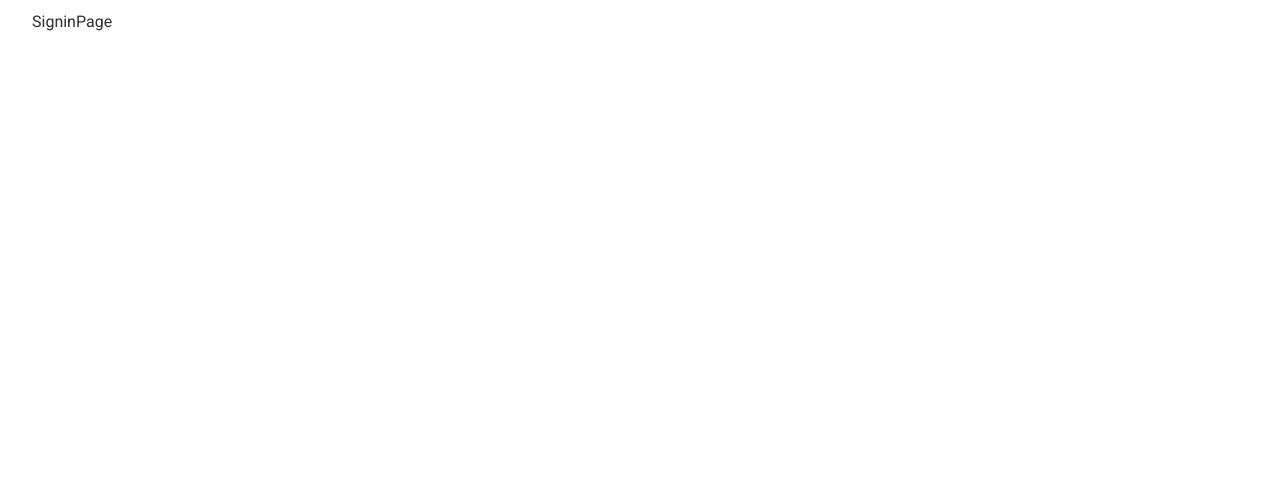
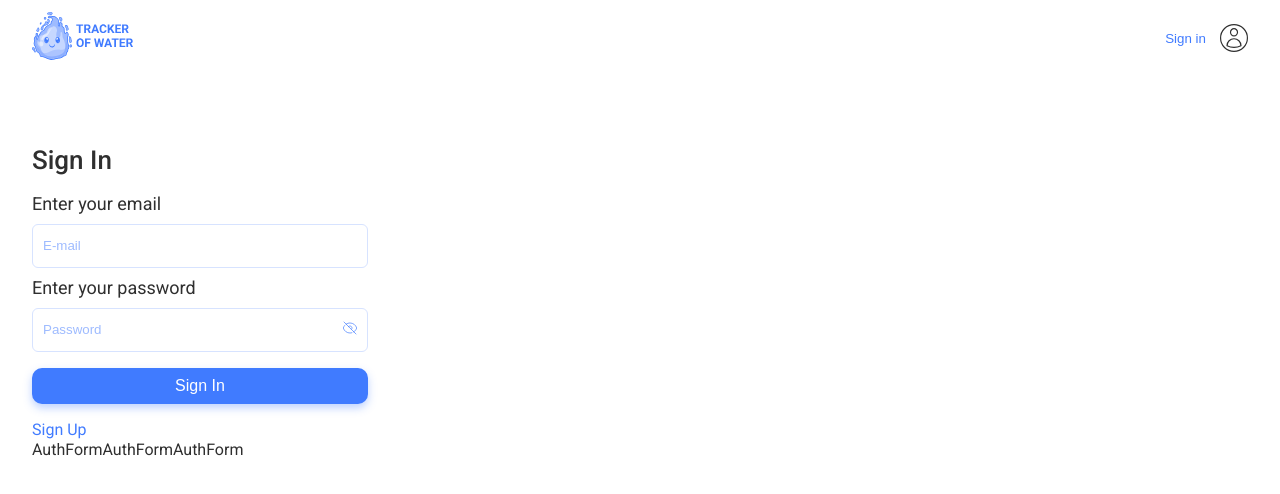
Before and after one commit to elias-291356/water-app, a React (Vite) app: page /sign-in in a window 1280 px wide. Shown: the top 494 px of the page. Built offline with nearby package versions, Linux system fonts and the light colour scheme.

Commit message:
basic css for signin just coppied from signup

```diff
--- a/src/pages/SigninPage/SigninPage.jsx
+++ b/src/pages/SigninPage/SigninPage.jsx
@@ -1,7 +1,73 @@
-import React from "react";
+import React, { useState } from "react";
+import AuthForm from "../../components/AuthForm/AuthForm";
+import Header from "../../components/Header/Header";
+// import { useDispatch } from "react-redux";
+import { useForm } from "react-hook-form";
+import sprite from "../../images/sprite.svg";
 
-const SigninPage = () => {
-  return <div>SigninPage</div>;
+import {
+  StyledAuthButton,
+  StyledForm,
+  StyledFormWrapper,
+  StyledLabel,
+  StyledSigninLink,
+  StyledSignUpTitle,
+  StyledSvgIconHide,
+  StyledWrapInput,
+  StyledInputEmail,
+  StyledInputPassword,
+} from "../SignupPage/SignupPageStyled";
+import { StyledInputInput } from "./SigninPageStyled";
+
+const SignupPage = () => {
+  // const dispatch = useDispatch();
+
+  const {
+    register,
+    handleSubmit,
+    formState: { errors },
+  } = useForm();
+  const onSubmit = (data) => console.log(data);
+  console.log(errors);
+
+  return (
+    <>
+      <Header />
+      <StyledFormWrapper>
+        <StyledSignUpTitle>Sign In</StyledSignUpTitle>
+        <StyledForm onSubmit={handleSubmit(onSubmit)}>
+          <StyledLabel>Enter your email</StyledLabel>
+          <StyledInputInput
+            name="email"
+            required
+            type="email"
+            placeholder="E-mail"
+            {...register("email", {
+              required: true,
+            })}
+          />
+          <StyledLabel>Enter your password</StyledLabel>
+          <StyledWrapInput>
+            <StyledInputInput
+              name="password"
+              type="password"
+              placeholder="Password"
+              {...register("password", {
+                required: true,
+              })}
+            />
+            <StyledSvgIconHide>
+              <use href={`${sprite}#icon-hide`}></use>
+            </StyledSvgIconHide>
+          </StyledWrapInput>
+
+          <StyledAuthButton type="submit">Sign In</StyledAuthButton>
+        </StyledForm>
+        <StyledSigninLink to="/sign-up">Sign Up</StyledSigninLink>
+        <AuthForm />
+      </StyledFormWrapper>
+    </>
+  );
 };
 
-export default SigninPage;
+export default SignupPage;
--- a/src/pages/SigninPage/SigninPageStyled.js
+++ b/src/pages/SigninPage/SigninPageStyled.js
@@ -0,0 +1,19 @@
+import { styled } from "styled-components";
+
+export const StyledInputInput = styled.input`
+  border-radius: 6px;
+  border-width: 1px;
+  border-style: solid;
+  padding: 12px 10px;
+  width: 280px;
+  height: 44px;
+  border-color: var(--secondary-light-sky);
+
+  &::placeholder {
+    color: var(--secondary-blue);
+  }
+
+  @media screen and (min-width: 768px) {
+    width: 336px;
+  }
+`;
--- a/src/pages/SignupPage/SignupPage.jsx
+++ b/src/pages/SignupPage/SignupPage.jsx
@@ -87,6 +87,7 @@ const SignupPage = () => {
         <StyledSignUpTitle>Sign Up</StyledSignUpTitle>
         <ErrorMessage>{emailError}</ErrorMessage>
         <StyledForm onSubmit={handleSubmit(onSubmit)}>
+          <StyledLabel>Enter your email</StyledLabel>
           <StyledInputEmail
             isvalidborderemail={isValidBorderEmail}
             name="email"
```
